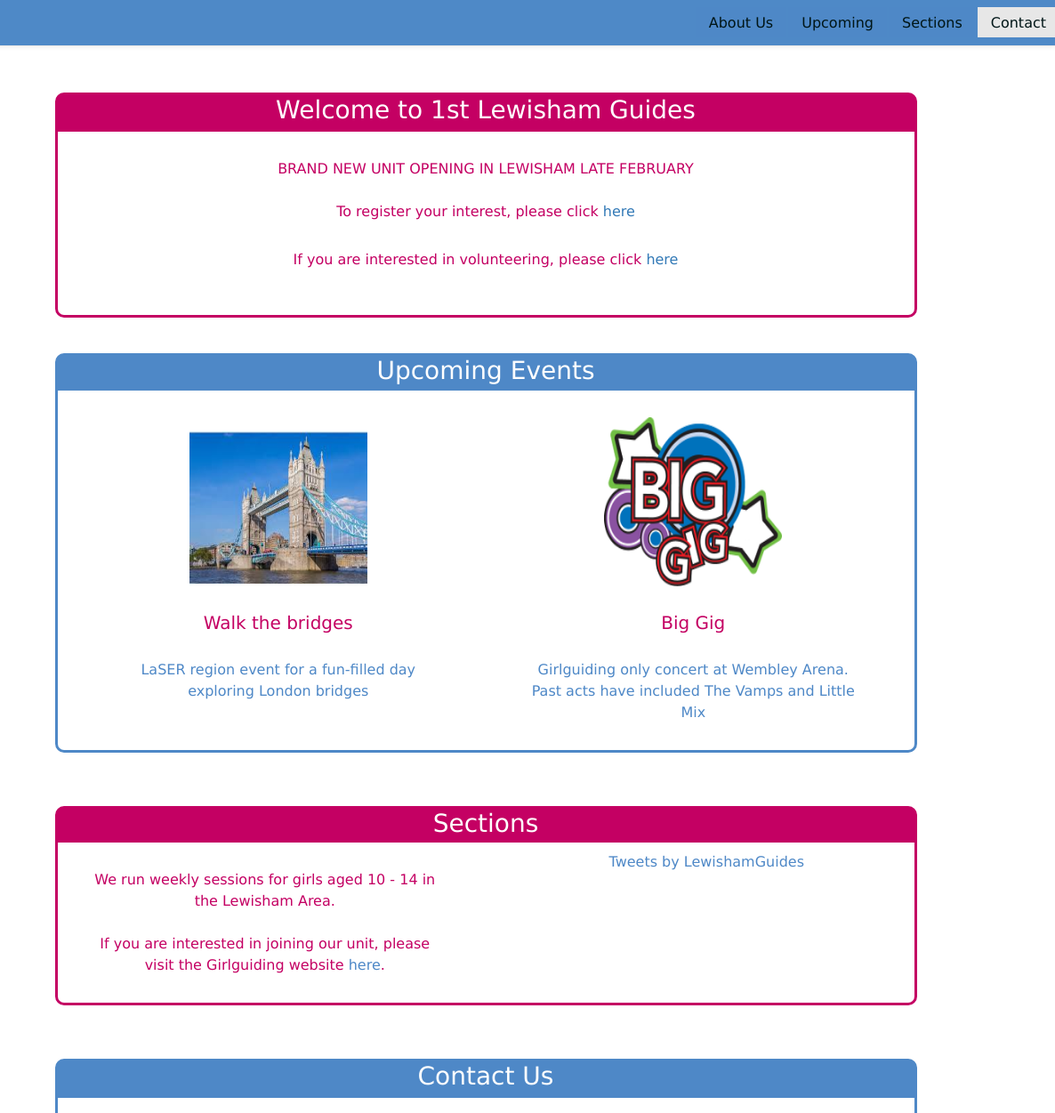
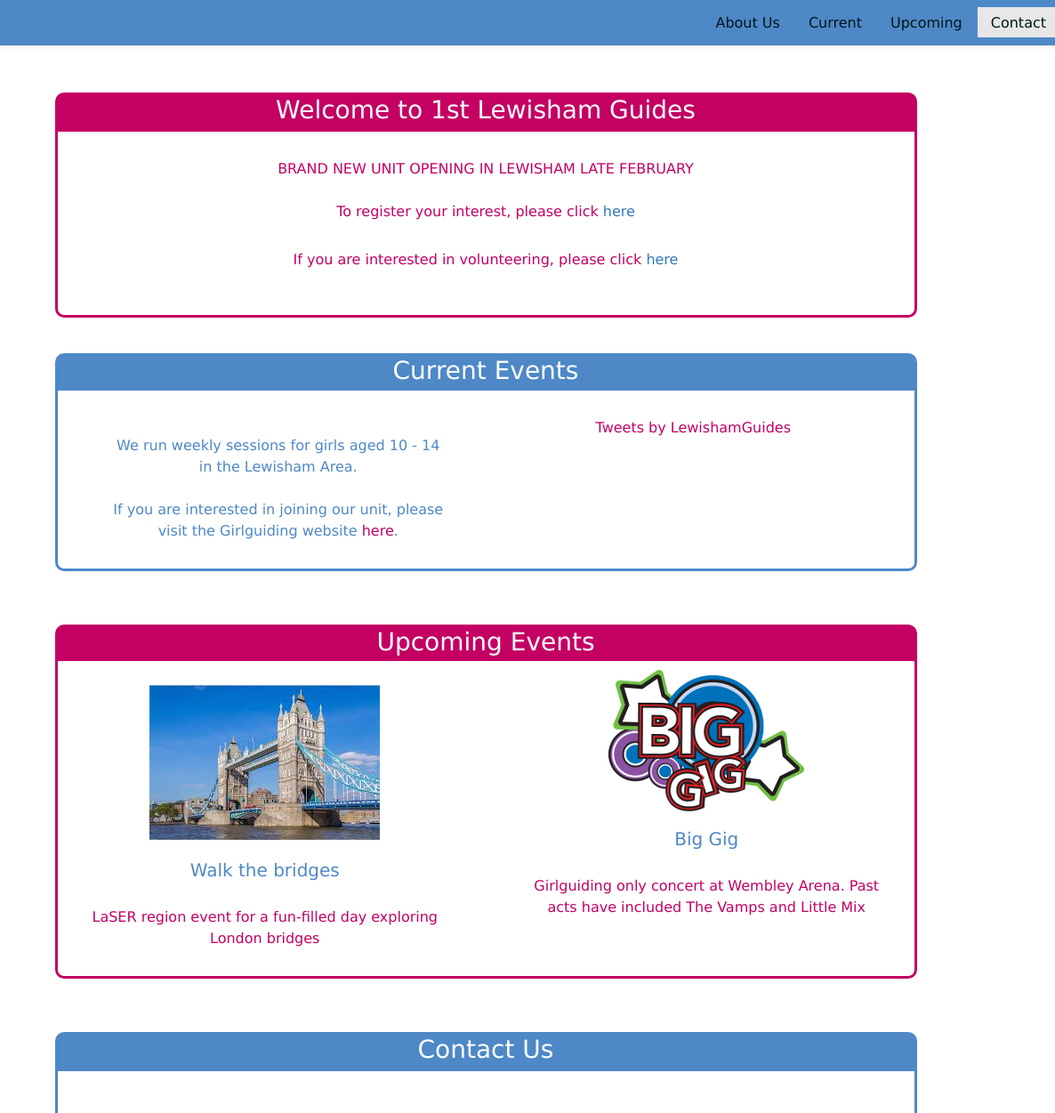
Before and after one commit to 1stLewishamGuides/website, a plain HTML site: page index.html in a window 1280 px wide. Shown: the top 1251 px of the page at 89% size, 94-1280 px from the left. Drawn offline with nearby package versions, Linux system fonts and the light colour scheme; grey boxes are pictures that could not be loaded.

Commit message:
Swapped upcoming and current sections

```diff
--- a/index.html
+++ b/index.html
@@ -29,8 +29,8 @@
       <div class="collapse navbar-collapse" id="myNavbar">
         <ul class="nav nav-pills navbar-right" id="menu">
           <li><a href="#section1" class="active">About Us</a></li>
-          <li><a href="#section2">Upcoming</a></li>
-          <li><a href="#section3">Sections</a></li>
+          <li><a href="#section2">Current</a></li>
+          <li><a href="#section3">Upcoming</a></li>
           <li><a href="#section4">Contact</a></li>
         </ul>
       </div>
@@ -49,6 +49,21 @@
     <div class="spacer">
     </div>
     <div id="section2">
+      <h2 class="box-top">Current Events</h2>
+      <div class="row">
+        <div class="col-md-6">
+          <p>We run weekly sessions for girls aged 10 - 14 in the Lewisham Area.<br><br>
+          If you are interested in joining our unit, please visit the Girlguiding website <a href="https://www.girlguiding.org.uk/information-for-parents/register-your-daughter/">here</a>.
+          </p>
+        </div>
+        <div class="col-md-6">
+          <a class="twitter-timeline" href="https://twitter.com/LewishamGuides" width="400" height="400">Tweets by LewishamGuides</a> <script async src="http://platform.twitter.com/widgets.js" charset="utf-8"></script>
+        </div>
+      </div>
+    </div>
+    <div class="spacer">
+    </div>
+    <div id="section3">
       <h2 class="box-top">Upcoming Events</h2>
       <div class="row">
         <div class="col-md-6">
@@ -60,21 +75,6 @@
           <img src="biggig.png">
           <h3 class="pink">Big Gig</h3>
           <p>Girlguiding only concert at Wembley Arena. Past acts have included The Vamps and Little Mix </p>
-        </div>
-      </div>
-    </div>
-    <div class="spacer">
-    </div>
-    <div id="section3">
-      <h2 class="box-top">Sections</h2>
-      <div class="row">
-        <div class="col-md-6">
-          <p>We run weekly sessions for girls aged 10 - 14 in the Lewisham Area.<br><br>
-          If you are interested in joining our unit, please visit the Girlguiding website <a href="https://www.girlguiding.org.uk/information-for-parents/register-your-daughter/">here</a>.
-          </p>
-        </div>
-        <div class="col-md-6">
-          <a class="twitter-timeline" href="https://twitter.com/LewishamGuides" width="400" height="400">Tweets by LewishamGuides</a> <script async src="http://platform.twitter.com/widgets.js" charset="utf-8"></script>
         </div>
       </div>
     </div>
```
